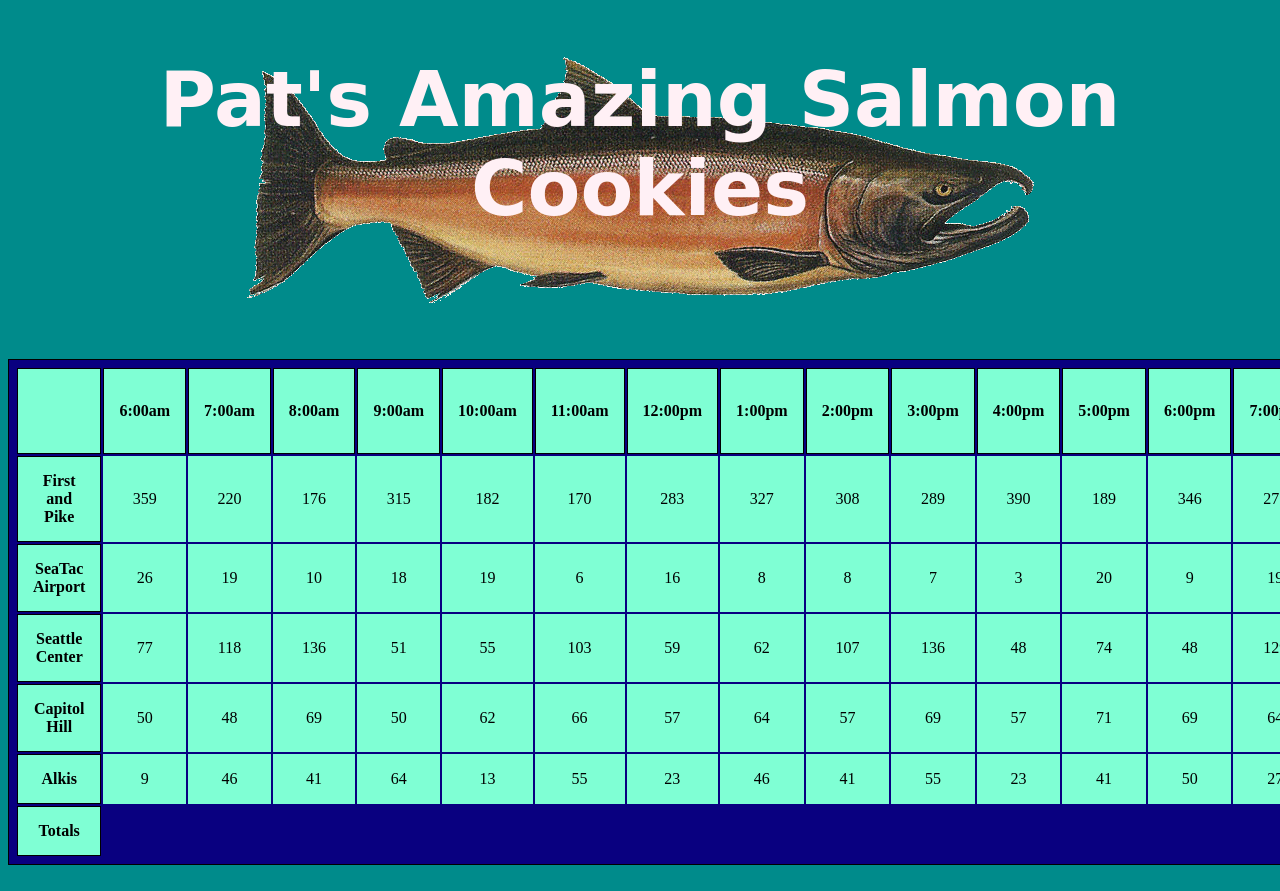
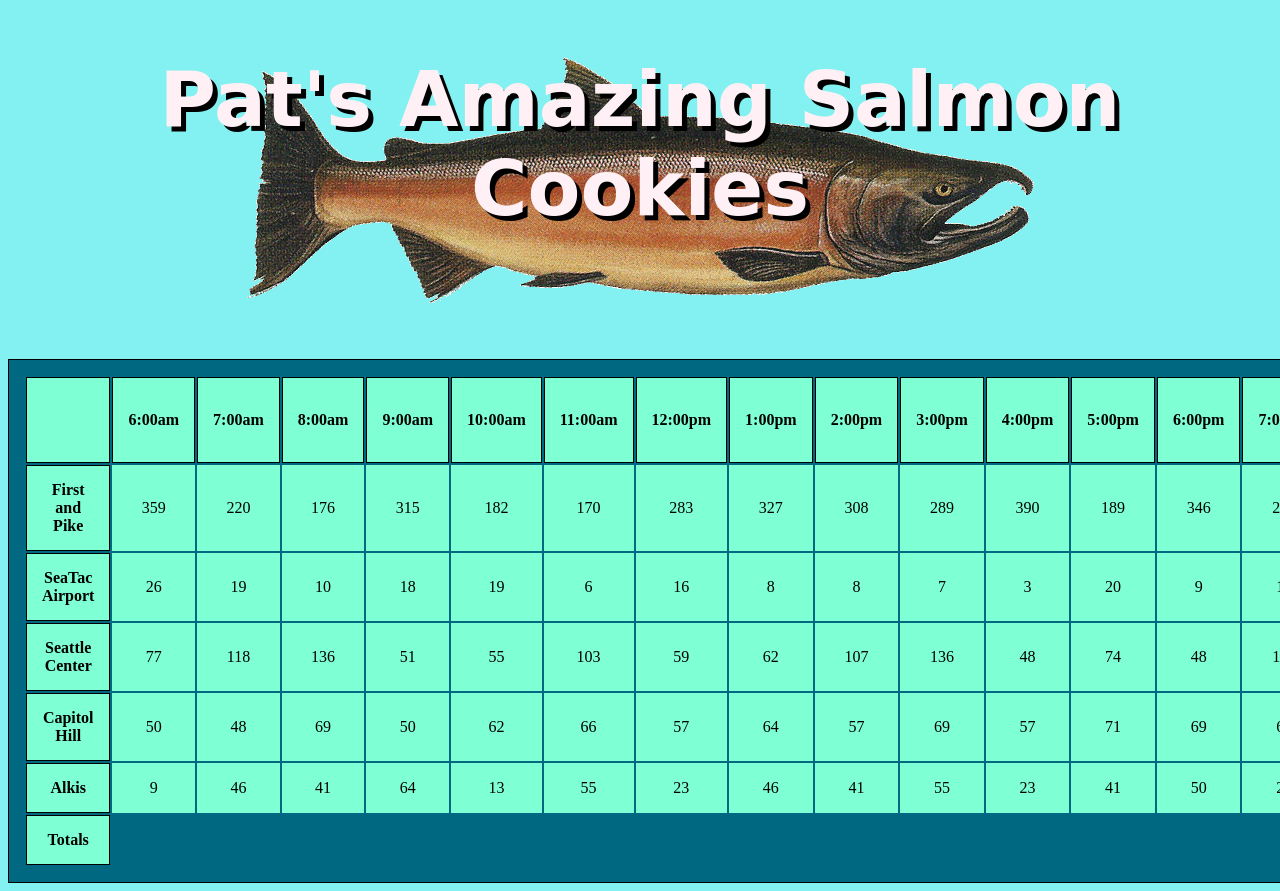
Before and after one commit to JCode1986/cookie_stand, a plain HTML site: page index.html in a window 1280 px wide. Shown: the top 891 px of the page. Drawn offline with Linux system fonts and the light colour scheme.

Commit message:
added a little css

```diff
--- a/style.css
+++ b/style.css
@@ -1,11 +1,11 @@
 body {
-  background: darkcyan;
+  background: #83f1f1;
 }
 #cookie_table {
   border: 1px solid black;
   text-align: center;
-  padding: 6px;
-  background-color: rgb(9, 0, 128);
+  padding: 15px;
+  background-color: rgb(0, 104, 128);;
 }
 #cookie_table th {
   padding: 15px;
@@ -20,10 +20,11 @@ body {
 #cookie_title {
   text-align: center;
   font-family: cursive;
-  background: url("salmon.png") no-repeat;
+  background: url("salmon.png") no-repeat; /*www.w3schools.com*/
   height: 250px;
   background-position: center;
   padding: 3px;
   color: lavenderblush;
   font-size: 77px;
+  text-shadow: 5px 5px black;
 }
```
